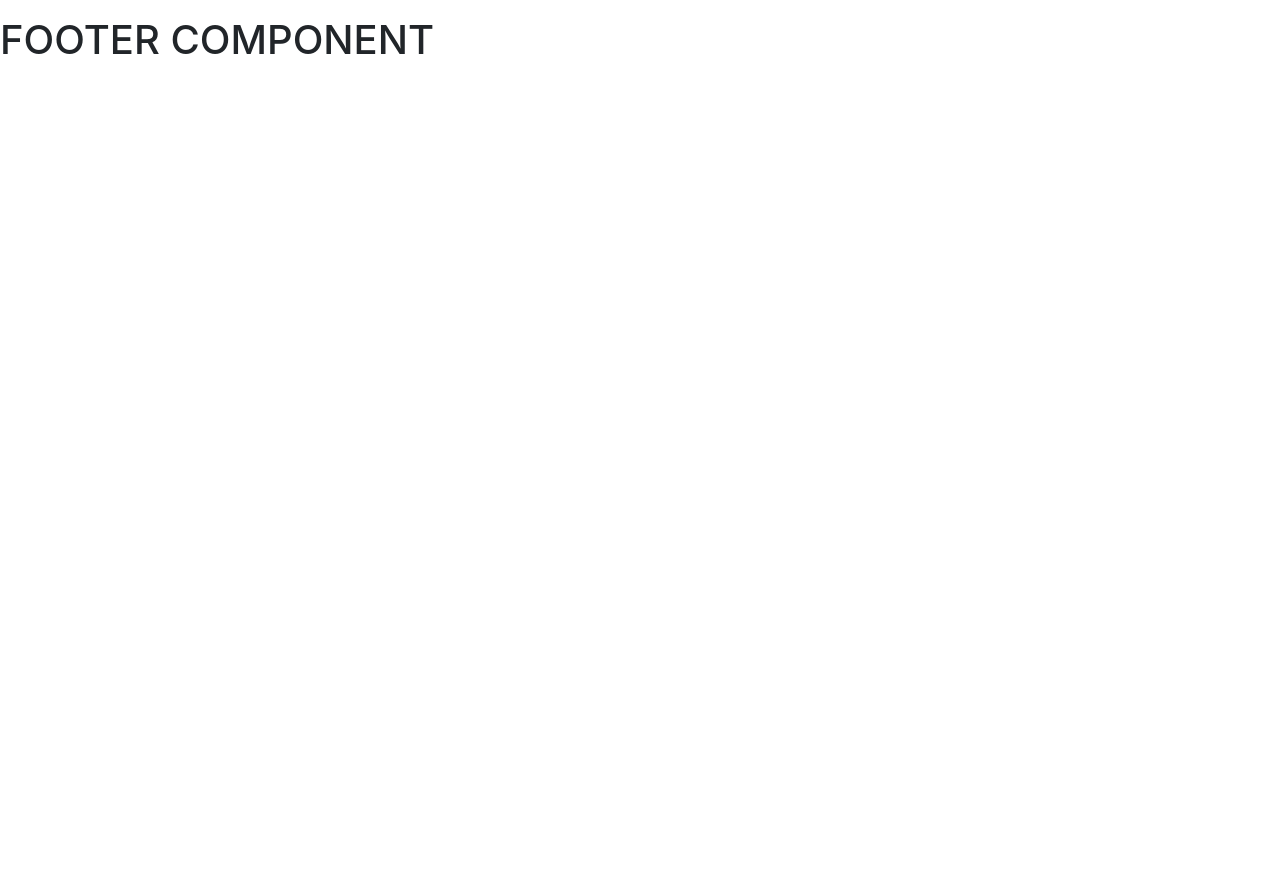
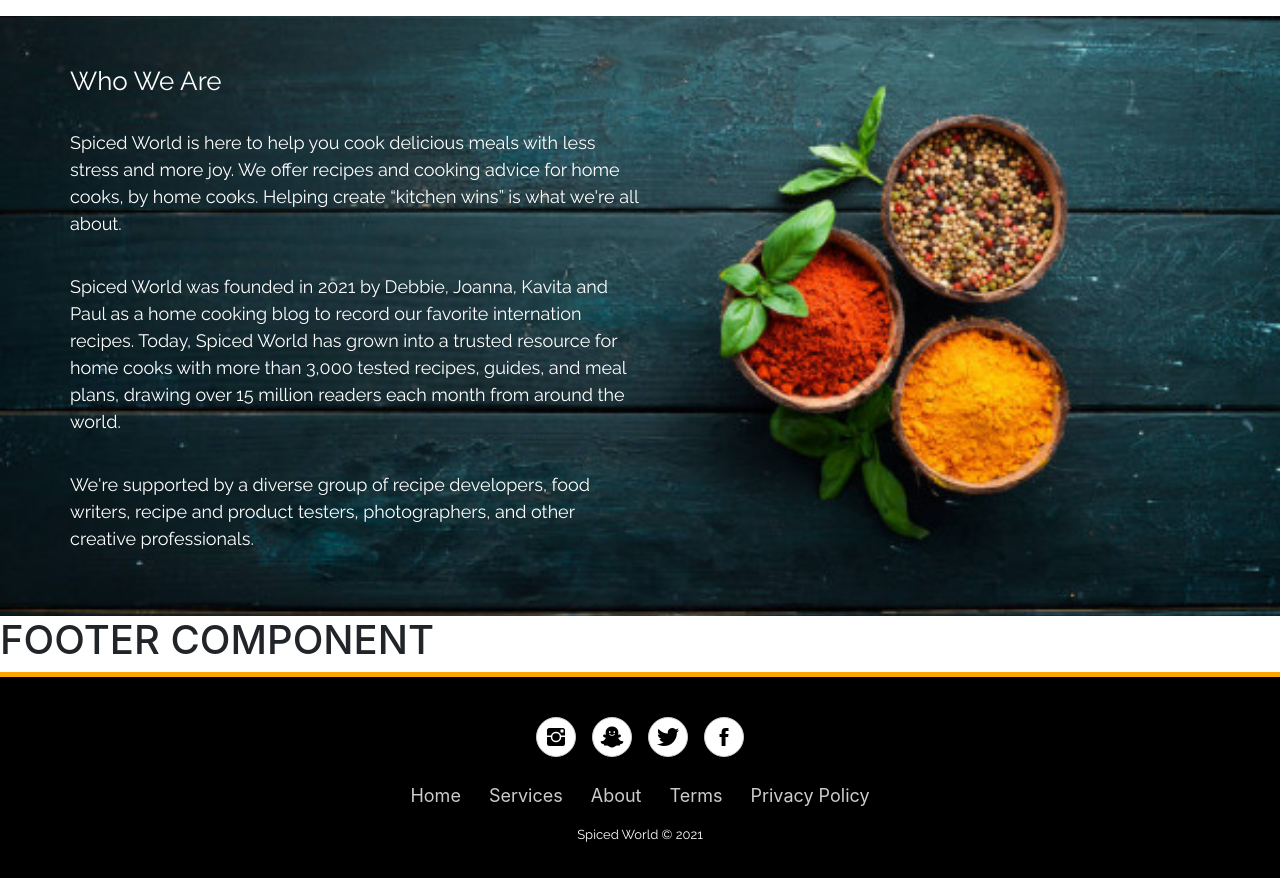
Before and after one commit to kavitatandel/cookbook, a React (Create React App) app: page / in a window 1280 px wide. Shown: the part 2145-3023 px from the top of the page. Before the commit the page ends 2217 px from the top, so only its background shows below. Built offline with nearby package versions, Linux system fonts and the light colour scheme.

Commit message:
add footer and app references to app.js

```diff
--- a/src/App.js
+++ b/src/App.js
@@ -30,9 +30,10 @@
       {/* ABOUT */}
       <h1>ABOUT COMPONENT</h1>
       {/* <About/> */}
+      <About />
 
-      {/* FOOTER */}
       <h1>FOOTER COMPONENT</h1>
+      <Footer />
     </div>
   );
 }
```
